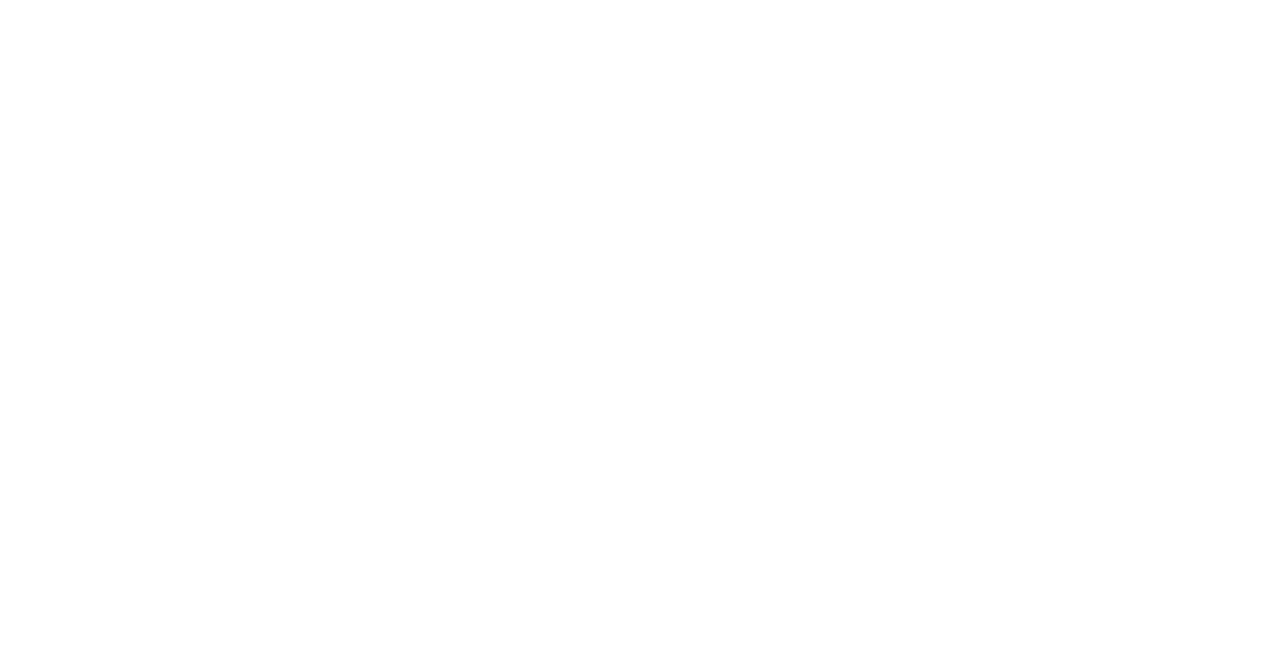
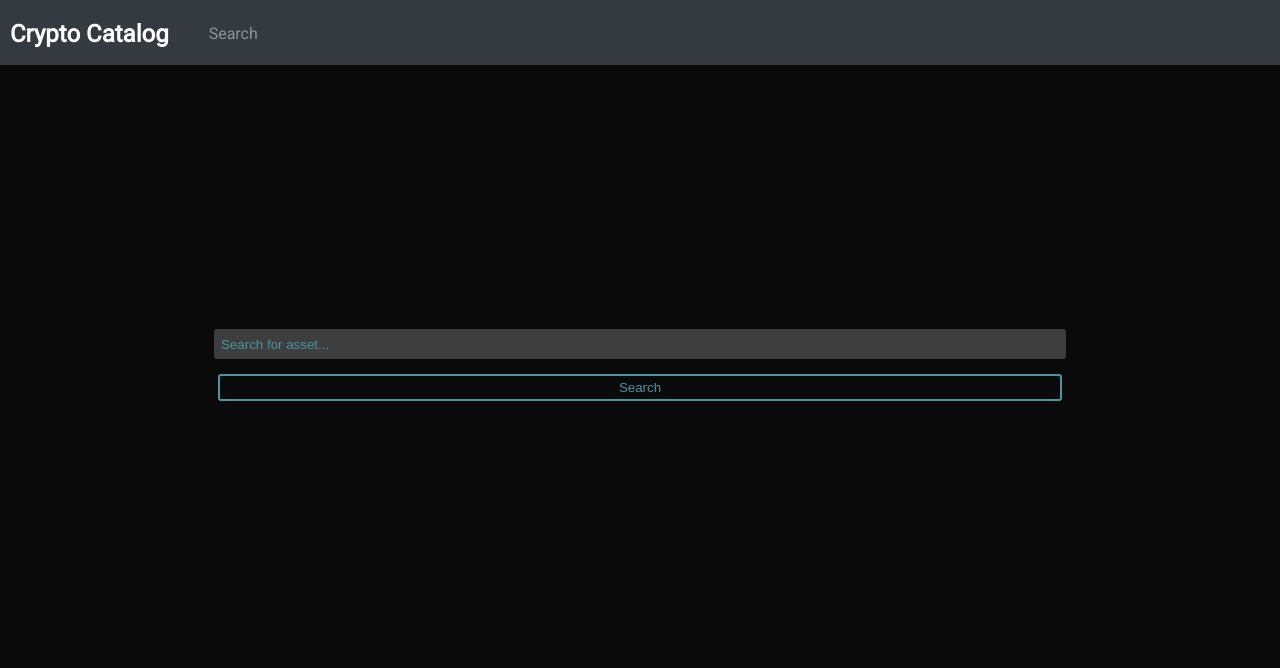
Before and after one commit to Tarekchaaban/ajax-project, a website: page index.html in a window 1280 px wide. Drawn offline with Linux system fonts and the light colour scheme.

Commit message:
working on feature 1 still, need to fix desktop view for search view.

```diff
--- a/css/layout.css
+++ b/css/layout.css
@@ -0,0 +1,40 @@
+.container {
+  max-width: 630px;
+  margin: 0 auto;
+  padding: 0 1.5rem;
+}
+
+.row {
+  display: flex;
+  flex-wrap: wrap;
+}
+
+.column-full {
+  flex-basis: 100%;
+}
+
+.column-four-fifths {
+  flex-basis: 100%;
+}
+
+.column-one-fifth {
+  flex-basis: 100%;
+}
+
+.hidden {
+  display: none !important;
+}
+
+@media screen and (min-width: 768px) {
+  .container {
+    max-width: 900px;
+  }
+
+  .column-four-fifths {
+    flex-basis: 80%;
+  }
+
+  .column-one-fifth {
+    flex-basis: 20%;
+  }
+}
--- a/css/reset.css
+++ b/css/reset.css
@@ -4,4 +4,5 @@
 
 body {
   margin: 0;
+  font-family: roboto, sans-serif;
 }
--- a/css/styles.css
+++ b/css/styles.css
@@ -0,0 +1,92 @@
+.black-background {
+  background-color: #0b0a0b;
+}
+
+.gray-background {
+  background-color: #343a40;
+  height: 65px;
+}
+
+.details-gray-background {
+  background-color: #3e3e3e;
+  border-radius: 5px;
+  margin-top: 25px;
+  width: 100%;
+  padding-bottom: 20px;
+  margin-left: auto;
+  margin-right: auto;
+}
+
+.header-format {
+  display: inline-block;
+  padding-left: 10px;
+  padding-right: 40px;
+  color: white;
+}
+
+a {
+  text-decoration: none;
+  color: #8e9399;
+}
+
+.ai-center {
+  display: flex;
+  align-items: center;
+}
+
+.search-bar {
+  background-color: #3e3e3e;
+  width: 100%;
+  height: 30px;
+  border-radius: 3px;
+  border-color: transparent;
+  color: #4b959e;
+  padding-left: 5px;
+}
+
+.search-button {
+  color: #4b959e;
+  background-color: #0b0a0b;
+  border-color: #4b959e;
+  width: 99%;
+  border-radius: 3px;
+  padding-top: 4px;
+  padding-bottom: 4px;
+  margin-top: 15px;
+  border-style: solid;
+}
+
+.jc-center {
+  justify-content: center;
+}
+
+.height {
+  height: 600px;
+}
+
+.text-align-center {
+  text-align: center;
+}
+
+::placeholder {
+  color: #4b959e;
+}
+
+.text-align-left {
+  text-align: left;
+}
+
+img {
+  width: 30%;
+}
+
+.details-name {
+  font-size: 30px;
+  color: white;
+  margin-top: 0;
+}
+
+.details-text {
+  color: white;
+  padding-left: 8px;
+}
--- a/index.html
+++ b/index.html
@@ -8,11 +8,39 @@
   <link rel="stylesheet" href="css/reset.css">
   <link rel="stylesheet" href="css/layout.css">
   <link rel="stylesheet" href="css/styles.css">
+  <link href="https://fonts.googleapis.com/css2?family=Roboto&display=swap" rel="stylesheet">
 </head>
-<body>
-  <header>
+<body class="black-background">
+  <header class="gray-background">
+    <div class="row">
+      <div class="column-full ai-center">
+        <h2 class="header-format">Crypto Catalog</h2>
+        <a href="#">Search</a>
+      </div>
+    </div>
   </header>
-  <main>
+  <main class="container">
+    <div class="search-view" data-view="search">
+      <div class="row height ai-center">
+        <div class="column-full text-align-center">
+          <input type="text" class="search-bar" id="search-input" placeholder="Search for asset..." required>
+          <button type="submit" class="search-button">Search</button>
+        </div>
+      </div>
+    </div>
+    <div class="details-gray-background hidden" data-view="details">
+      <div class="row">
+        <div class="column-full">
+          <div class="text-align-center">
+            <img src="https://assets.coingecko.com/coins/images/279/large/ethereum.png?1595348880" alt="picture of token" class="details-picture">
+          </div>
+          <p class="details-name text-align-center">Ethereum (ETH)</p>
+          <p class="details-text text-align-left">Price: $1,262.52</p>
+          <p class="details-text text-align-left">Market Cap: $155 Billion</p>
+          <p class="details-text text-align-left">Rank: 2</p>
+        </div>
+      </div>
+    </div>
   </main>
   <script src="js/data.js"></script>
   <script src="js/main.js"></script>
```
